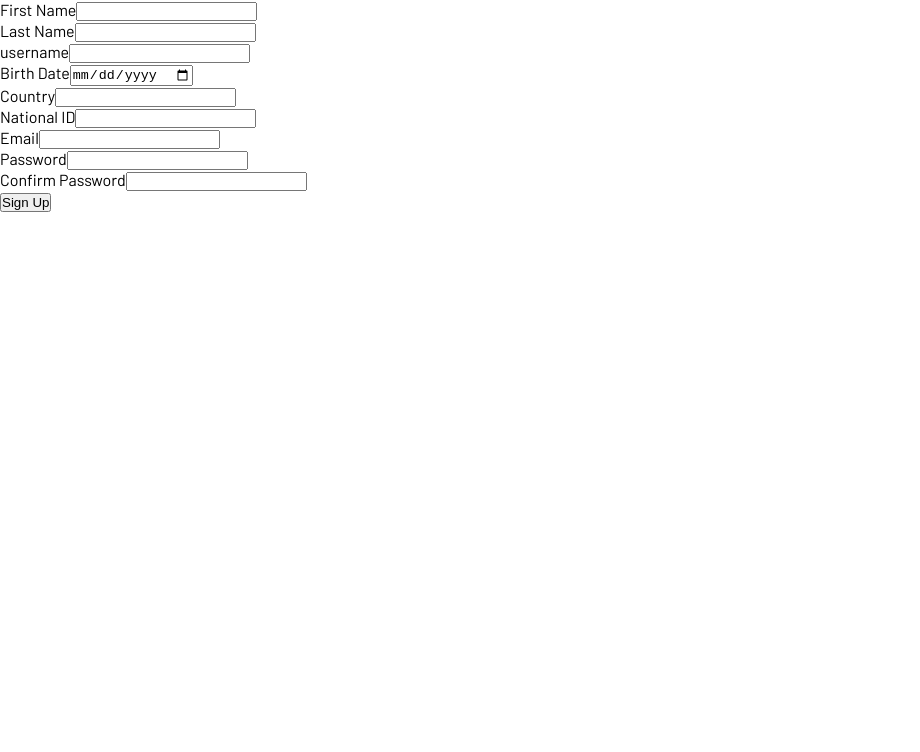
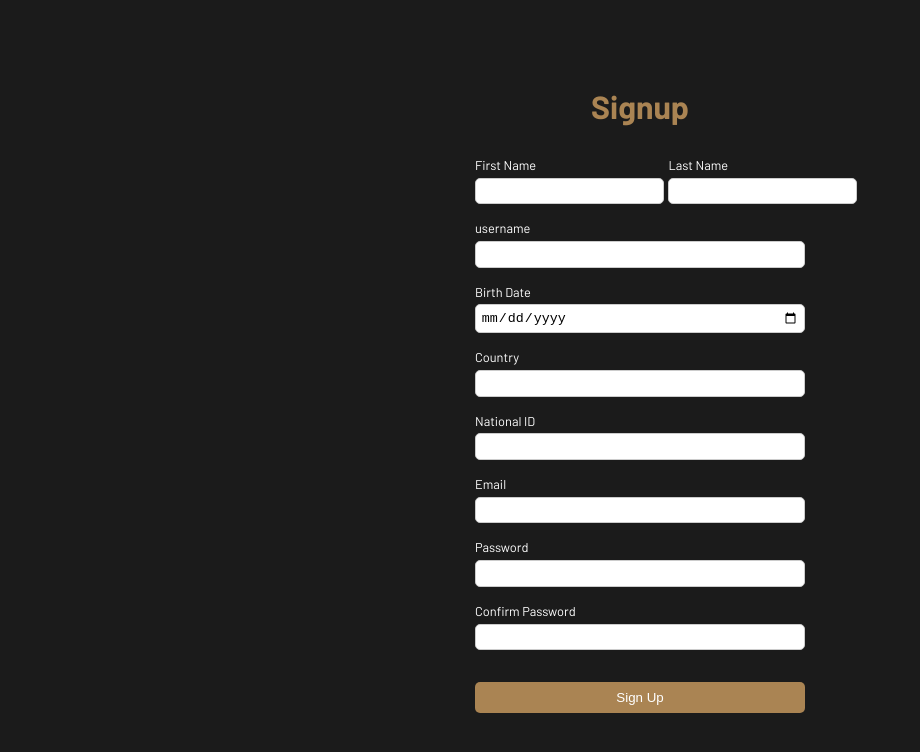
Before and after one commit to husamahmud/Hilton-Hotel, a React (Create React App) app in the folder hilton-client/: page /auth/register in a window 1280 px wide. Shown: the top 752 px of the page, without its empty margins (0-920 px from the left). Built offline with nearby package versions, Linux system fonts and the light colour scheme.

Commit message:
fix[frontend]: Update SignUpComponent

```diff
--- /dev/null
+++ b/hilton-client/src/components/SignUp/SignUp.css
@@ -0,0 +1,70 @@
+body {
+    display: flex;
+    align-items: center;
+    justify-content: center;
+    width: 100%;
+}
+
+h1 {
+    font-size: 2rem;
+    margin-bottom: 2rem;
+    color: #aa8453;
+    text-align: center;
+}
+
+.signup-form {
+    width: 330px;
+    display: flex;
+    flex-direction: column;
+    gap: 1rem;
+
+
+    .name {
+        display: flex;
+        flex-direction: row;
+        align-items: center;
+        justify-content: space-between;
+    }
+
+    div {
+        display: flex;
+        flex-direction: column;
+        gap: 0.3rem;
+
+        label {
+            font-size: 0.8rem;
+        }
+
+        input {
+            padding: 0.3rem;
+            border: 1px solid #ccc;
+            border-radius: 5px;
+        }
+
+        input {
+            padding: 0.3rem;
+            border: 1px solid #ccc;
+            border-radius: 5px;
+        }
+
+        p {
+            color: rgb(220 38 38);
+            font-size: 0.8rem;
+        }
+    }
+
+    button {
+        padding: 0.5rem;
+        border: none;
+        border-radius: 5px;
+        background-color: #aa8453;
+        color: white;
+        cursor: pointer;
+        transition: .1s ease-in-out;
+        margin-top: 1rem;
+    }
+
+    button:hover {
+        background-color: #8a6d3b;
+    }
+}
--- a/hilton-client/src/components/SignUp/SignUp.jsx
+++ b/hilton-client/src/components/SignUp/SignUp.jsx
@@ -1,21 +1,20 @@
-import { useRef } from 'react';
-import { useForm } from 'react-hook-form';
+import {useRef} from 'react';
+import {useForm} from 'react-hook-form';
+import './SignUp.css';
 
 export function SignUp() {
-
 	const {
 		register,
 		handleSubmit,
 		watch,
 	} = useForm();
 
-  const password = useRef({});
+	const password = useRef(null);
 	password.current = watch('password', '');
-  const confirmPassword = useRef({});
+	const confirmPassword = useRef(null);
 	confirmPassword.current = watch('confirmPassword', '');
 
 	const signup = async (data) => {
-    console.log(data);
 		const url = 'http://localhost:3000/api/v1/auth/register';
 		const options = {
 			method: 'POST',
@@ -26,56 +25,89 @@ export function SignUp() {
 		};
 
 		const res = await fetch(url, options);
-
 		const user = await res.json();
-
 		console.log(user);
 	};
 
 	return (
-    <form onSubmit={handleSubmit(signup)}>
+		<>
+			<h1>Signup</h1>
+
+			<form className="signup-form"
+			      onSubmit={handleSubmit(signup)}>
+				<div className="name">
 					<div>
 						<label htmlFor="fName">First Name</label>
-        <input type="text" required minLength={3} {...register('fName')} />
+						<input type="text"
+						       id="fName"
+						       required
+						       minLength={3} {...register('fName')} />
 					</div>
 					<div>
 						<label htmlFor="lName">Last Name</label>
-        <input type="text" required minLength={3} {...register('lName')} />
+						<input type="text"
+						       id="lName"
+						       required
+						       minLength={3} {...register('lName')} />
+
 					</div>
-      <div>
+				</div>
+				<div> {/* TODO: validate the username is not used */}
 					<label htmlFor="username">username</label>
-        <input type="text" required minLength={6} {...register('username')} />
+					<input type="text"
+					       id="username"
+					       required
+					       minLength={6} {...register('username')} />
 				</div>
 				<div>
 					<label htmlFor="birthDate">Birth Date</label>
-        <input type="date" required {...register('birthDate')} />
+					<input type="date"
+					       id="birthDate"
+					       required {...register('birthDate')} />
 				</div>
 				<div>
 					<label htmlFor="country">Country</label>
-        <input type="text" required minLength={4} {...register('country')} />
+					<input type="text"
+					       id="country"
+					       required
+					       minLength={4} {...register('country')} />
 				</div>
 				<div>
 					<label htmlFor="nationalID">National ID</label>
-        <input type="text" required minLength={9} {...register('nationalID')} />
+					<input type="text"
+					       id="nationalID"
+					       required
+					       minLength={9} {...register('nationalID')} />
 				</div>
-      <div>
+				<div> {/* TODO: validate the email is not used */}
 					<label htmlFor="email">Email</label>
-        <input type="email" required {...register('email')} />
+					<input type="email"
+					       id="email"
+					       required {...register('email')} />
 				</div>
 				<div>
 					<label htmlFor="password">Password</label>
-        <input type="password" ref={password} required minLength={6} {...register('password')} />
+					<input type="password"
+					       id="password"
+					       ref={password}
+					       required
+					       minLength={6} {...register('password')} />
 				</div>
 				<div>
 					<label htmlFor="confirmPassword">Confirm Password</label>
-        <input type="password" ref={confirmPassword} required minLength={6} {...register('confirmPassword')} />
-        {password.current !== confirmPassword.current && <p>Passwords do not match.</p>}
+					<input type="password"
+					       id="confirmPassword"
+					       ref={confirmPassword}
+					       required
+					       minLength={6} {...register('confirmPassword')} />
+					{password.current !== confirmPassword.current &&
+						<p>Passwords do not match.</p>}
 				</div>
 
 				<button type="submit">
 					Sign Up
 				</button>
 			</form>
-
+		</>
 	);
 }
--- a/hilton-client/src/index.css
+++ b/hilton-client/src/index.css
@@ -8,4 +8,8 @@
 
 body {
     font-family: "Barlow", sans-serif;
+    background-color: #1b1b1b;
+    color: white;
+    width: 100vw;
+    height: 100vh;
 }
--- a/hilton-client/src/routes/AuthRoutes.js
+++ b/hilton-client/src/routes/AuthRoutes.js
@@ -1,7 +1,7 @@
 import React from 'react';
-import { Route, Routes } from 'react-router-dom';
-import { SignUp } from '../components/SignUp/SignUp';
-// import LoginComponent from '../components/LoginCompenent/LoginComponent';
+import {Route, Routes} from 'react-router-dom';
+import {SignUp} from '../components/SignUp/SignUp';
+import {Login} from '../components/Login/Login';
 
 function AuthRoutes() {
 	return (
@@ -9,14 +9,11 @@ function AuthRoutes() {
 			<Route path="register"
 			       element={<SignUp />} />
 
-      {/*<Route path="login"*/}
-      {/*       element={<LoginComponent />} />*/}
-      {/*<Route path="register"*/}
-      {/*       element={<SignUpComponent />} />*/}
+			<Route path="login"
+			       element={<Login />} />
 
 			{/*<Route path="forgot-password" element={<ForgotPasswordComponent />} />
-      <Route path="reset-password" element={<ResetPasswordComponent />} />
-       */}
+      <Route path="reset-password" element={<ResetPasswordComponent />} />*/}
 		</Routes>
 	);
 }
```
Lines whose indentation alone changed are shown as unchanged.
